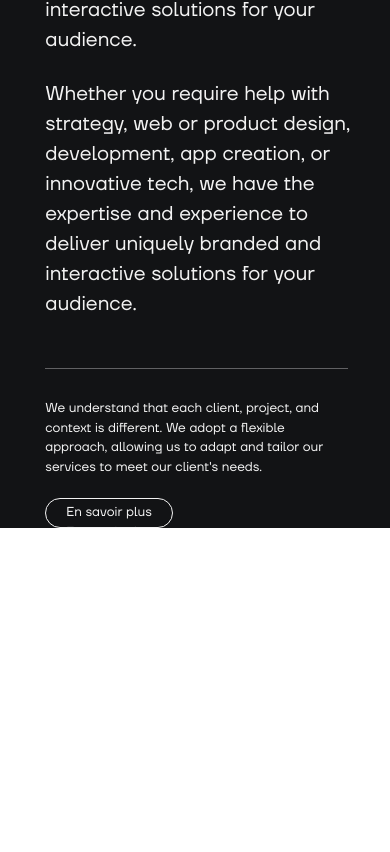
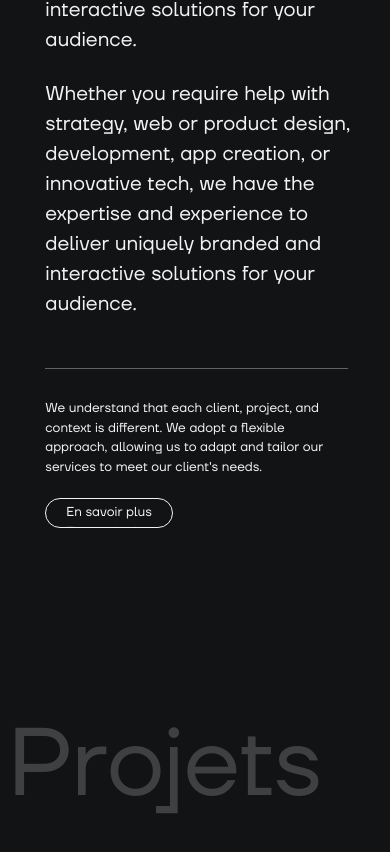
Before and after one commit to CyrilGouv/next-folio, a Next.js app: page / in a window 390 px wide. Shown: the part 2045-2897 px from the top of the page. Before the commit the page ends 2573 px from the top, so only its background shows below. Built offline with nearby package versions, Linux system fonts and the light colour scheme.

Commit message:
added TitleSection component

```diff
--- a/animations/title/revealLettersOpacity.js
+++ b/animations/title/revealLettersOpacity.js
@@ -20,6 +20,21 @@ const revealLettersOpacity = (section, letters, pinned = false) => {
             ease: 'none',
             stagger: 0.1
         })
+    } else {
+        gsap.set(letters, { autoAlpha: 0.2 })
+
+        gsap.to(letters, {
+            scrollTrigger: {
+                trigger: section,
+                start: "top bottom",
+                end: "center center",
+                scrub: true,
+                invalidateOnRefresh: true,
+            },
+            autoAlpha: 1,
+            ease: "none",
+            stagger: 0.1
+        })
     }
 }
 
--- a/app/page.js
+++ b/app/page.js
@@ -1,6 +1,7 @@
 import Hero from "@/components/Blocks/Hero/Hero"
 import CoverParallax from "@/components/Blocks/Cover/CoverParallax"
-import Intro from "@/components/Blocks/Intro/Intro";
+import Intro from "@/components/Blocks/Intro/Intro"
+import FeaturedProjects from "@/components/Blocks/Projects/FeaturedProjects"
 
 
 export default function Home() {
@@ -12,6 +13,7 @@ export default function Home() {
       <Hero page={ page } />
       <CoverParallax />
       <Intro page={ page } />
+      <FeaturedProjects />
     </>
   );
 }
--- /dev/null
+++ b/components/Blocks/Projects/FeaturedProjects.jsx
@@ -0,0 +1,16 @@
+import TitleSection from "@/components/UI/Elements/Title/TitleSection"
+
+import styles from "./FeaturedProjects.module.scss"
+
+
+const FeaturedProjects = () => {
+    return (
+        <section className={ `section ${styles.projects}` }>
+            <div className="container">
+                <TitleSection text="Projets" />
+            </div>
+        </section>
+    )
+}
+
+export default FeaturedProjects
--- /dev/null
+++ b/components/UI/Elements/Title/TitleSection.jsx
@@ -0,0 +1,43 @@
+"use client"
+
+import { useRef } from "react"
+import { useGSAP } from "@gsap/react"
+import splitByLetters from "@/utils/splitByLetters"
+
+import styles from "./TitleSection.module.scss"
+import revealLettersOpacity from "@/animations/title/revealLettersOpacity"
+
+
+const TitleSection = ({ text }) => {
+
+    // Split the text title by letter
+    const letters = splitByLetters(text)
+
+    // Elements
+    const title = useRef(null)
+
+    // Animations
+    useGSAP(() => {
+        revealLettersOpacity(title.current, title.current.children)
+    })
+
+    return (
+        <h3
+            ref={ title }
+            className={ styles.title }
+        >
+
+            { letters.map((letter, idx) => (
+                <span
+                    key={ idx }
+                    className={ styles.title__letters }
+                >
+                    { letter }
+                </span>
+            )) }
+
+        </h3>
+    )
+}
+
+export default TitleSection
--- /dev/null
+++ b/components/UI/Elements/Title/TitleSection.module.scss
@@ -0,0 +1,8 @@
+.title {
+    font-size: clamp(6rem, 11vw, 220px);
+    overflow: hidden;
+
+    &__letter {
+        display: inline-block;
+    }
+}
```
Also changed, not shown: components/Blocks/Projects/FeaturedProjects.module.scss (added).
